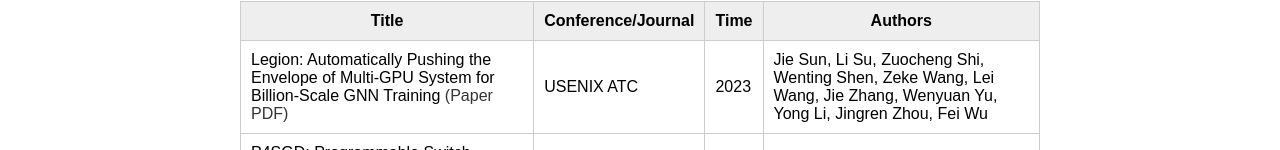
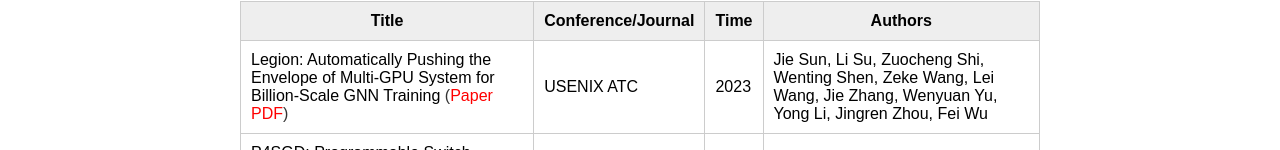
Before and after one commit to JIESUN233/JIESUN233old.github.io, a plain HTML site: page index.html in a window 1280 px wide. Shown: the part 650-800 px from the top of the page. Drawn offline with Linux system fonts and the light colour scheme.

Commit message:
Update index.html

```diff
--- a/index.html
+++ b/index.html
@@ -118,7 +118,7 @@
         </thead>
         <tbody>
             <tr>
-                <td>Legion: Automatically Pushing the Envelope of Multi-GPU System for Billion-Scale GNN Training <a href="https://jiesun233.github.io/Legion_Arxiv.pdf" target="_blank">(Paper PDF)</a>
+                <td>Legion: Automatically Pushing the Envelope of Multi-GPU System for Billion-Scale GNN Training <a href="https://jiesun233.github.io/Legion_Arxiv.pdf" target="_blank">(<font color="#FF0000">Paper PDF</font>)</a>
 </td>
                 <td> USENIX ATC</td>
                 <td>2023</td>
```
